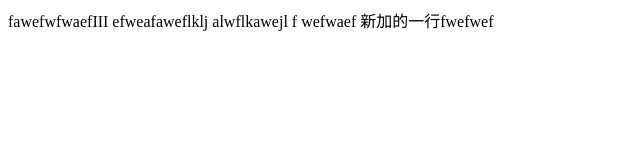
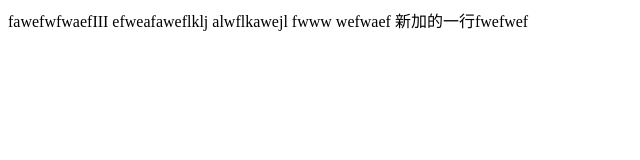
Before and after one commit to nm-zhaozheng/taishan, a plain HTML site: page index.html in a window 1280 px wide. Shown: the full height of the page, 0-640 px from the left. Drawn offline with Linux system fonts and the light colour scheme.

Commit message:
four commit

```diff
--- a/index.html
+++ b/index.html
@@ -8,7 +8,7 @@
 fawefwfwaefIII
 efweafaweflklj
 alwflkawejl
-f
+fwww
 wefwaef
 
 新加的一行fwefwef
```
